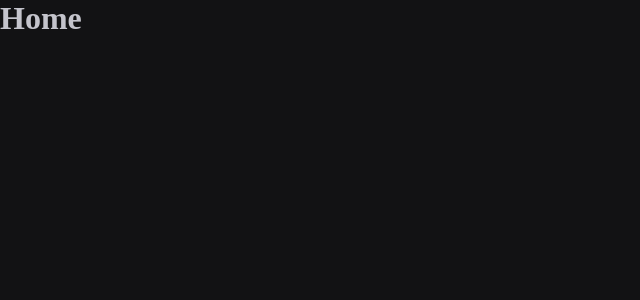
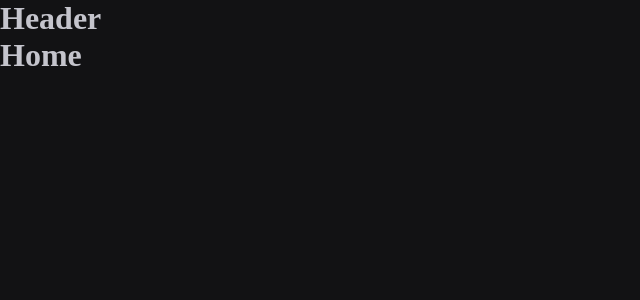
Before and after one commit to Loureiro12/Ignite-Timer, a React (Vite) app: page / in a window 1280 px wide. Shown: the top 300 px of the page, without its empty margins (0-640 px from the left). Built offline with nearby package versions, Linux system fonts and the light colour scheme.

Commit message:
feat: áginas e rotas - Layout de rotas

```diff
--- a/src/Router.tsx
+++ b/src/Router.tsx
@@ -1,12 +1,15 @@
 import { Route, Routes } from 'react-router-dom'
+import { DefaultLayouts } from './layouts/DefaultLayouts'
 import { History } from './pages/History'
 import { Home } from './pages/Home'
 
 export function Router() {
   return (
     <Routes>
-      <Route path="/" element={<Home />} />
-      <Route path="/history" element={<History />} />
+      <Route path="/" element={<DefaultLayouts />}>
+        <Route path="/" element={<Home />} />
+        <Route path="/history" element={<History />} />
+      </Route>
     </Routes>
   )
 }
--- /dev/null
+++ b/src/components/Header.tsx
@@ -0,0 +1,3 @@
+export function Header() {
+  return <h1>Header</h1>
+}
--- /dev/null
+++ b/src/layouts/DefaultLayouts.tsx
@@ -0,0 +1,11 @@
+import { Outlet } from 'react-router-dom'
+import { Header } from '../components/Header'
+
+export function DefaultLayouts() {
+  return (
+    <div>
+      <Header />
+      <Outlet />
+    </div>
+  )
+}
```
